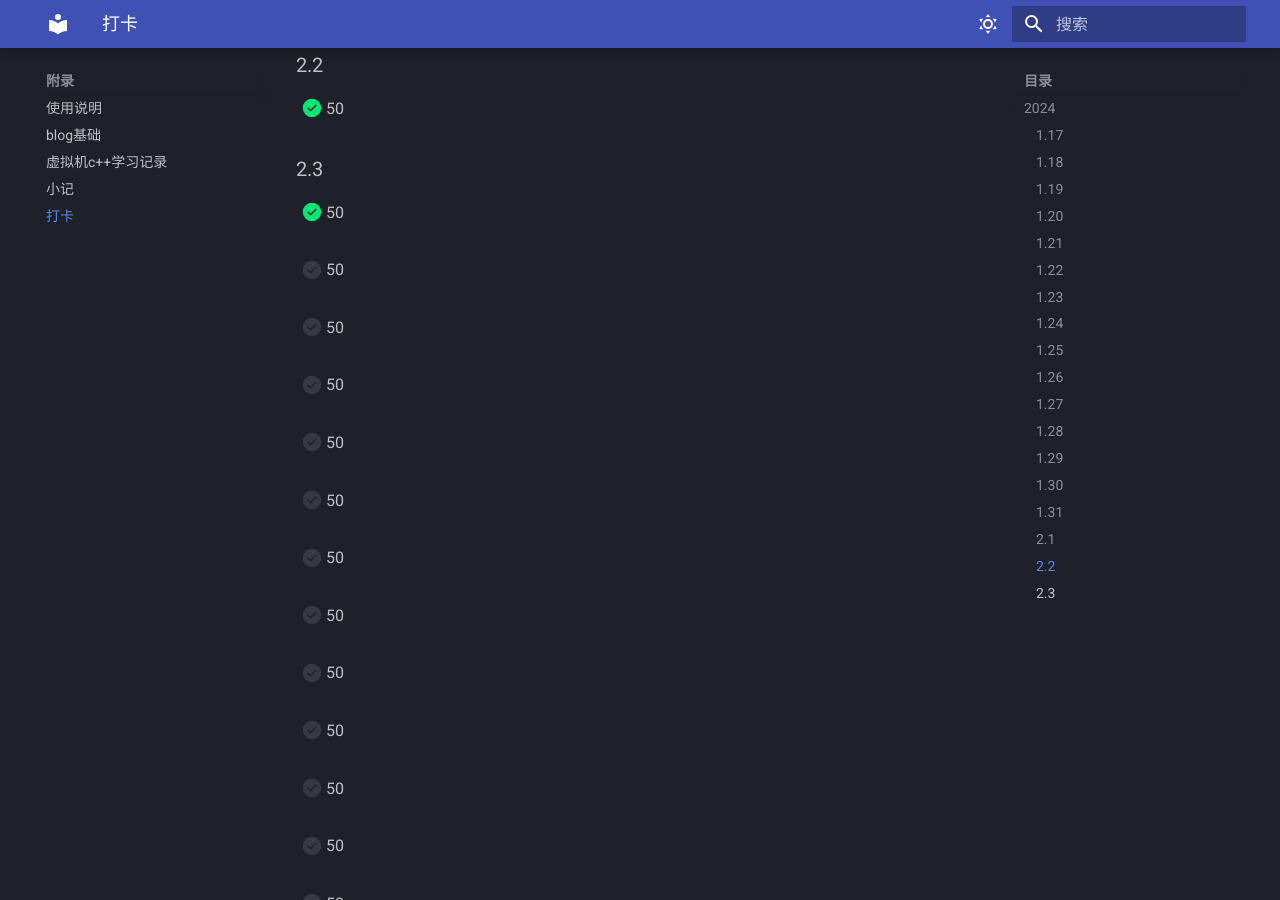
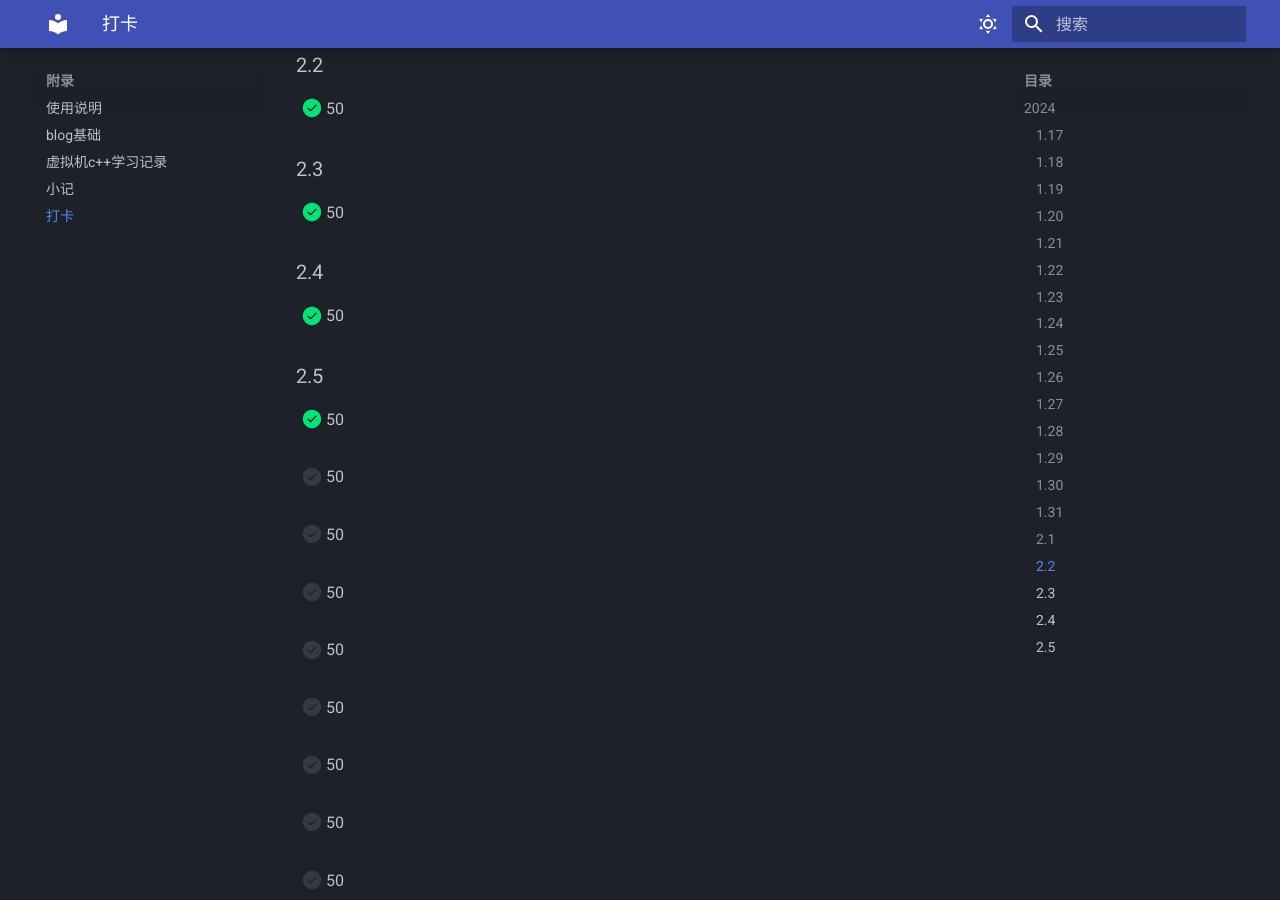
Before and after one commit to Xmbtx/xmbtx-blog, an MkDocs documentation site: the page built from docs/daily.md, in a window 1280 px wide and 900 px high, scrolled down 2270 px. Built offline with MkDocs 1.6.1 and Material for MkDocs 9.7.7, drawn with Linux system fonts in a browser that asks for light colours.

Commit message:
2024-02-06_09:45:37 update

```diff
--- a/docs/daily.md
+++ b/docs/daily.md
@@ -92,6 +92,14 @@
 - [x] 50
 
 ### 2.3
+
+- [x] 50
+
+### 2.4
+
+- [x] 50
+
+### 2.5
 
 - [x] 50
 
```
Also changed, not shown: other parts of docs/daily.md (+0 -8 lines).
